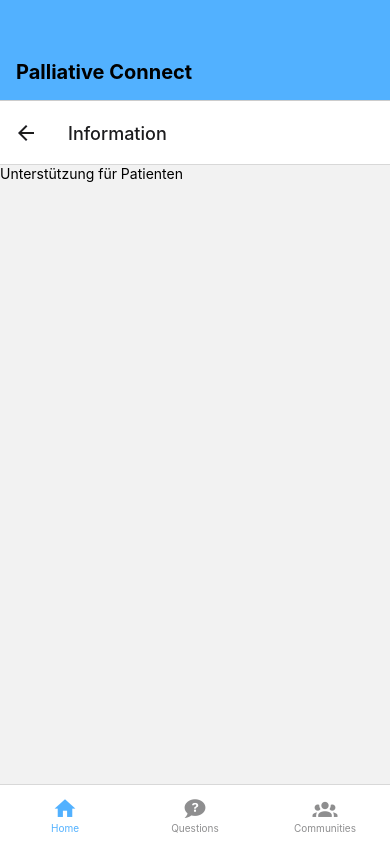
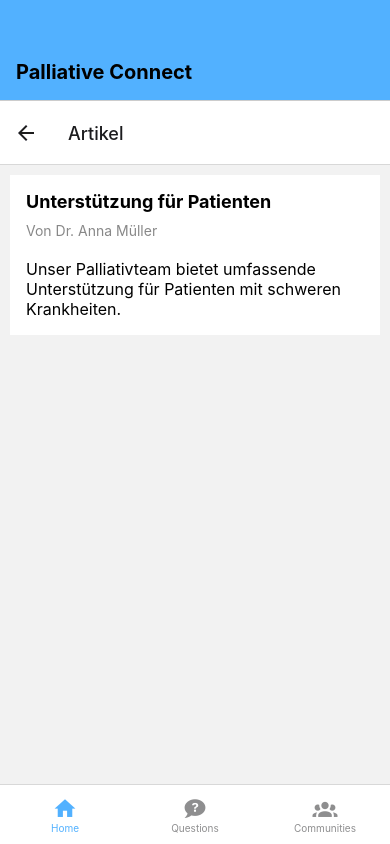
Before and after one commit to simon-metzler/palliative-connect, a React Native app: screen /Infos in a window 390 px wide. Both pictures are taken after a click on the element 195 px from the left and 236 px from the top of the page. Built offline with nearby package versions, Linux system fonts and the light colour scheme.

Commit message:
added information view

```diff
--- a/app.json
+++ b/app.json
@@ -25,6 +25,12 @@
     },
     "web": {
       "favicon": "./assets/favicon.png"
-    }
+    },
+    "extra": {
+      "eas": {
+        "projectId": "a85e5737-4bdd-4487-8d2e-d39557b71366"
+      }
+    },
+    "owner": "shymoon"
   }
 }
--- a/components/bottom-tabs.js
+++ b/components/bottom-tabs.js
@@ -4,7 +4,6 @@
 import Communities from '../screens/communities';
 import QuestionPortal from '../screens/question-portal';
 import HomeStack from '../routes/homeStack';
-import { createAppContainer } from 'react-navigation';
 
 const Tab = createBottomTabNavigator();
 
--- a/components/information.js
+++ b/components/information.js
@@ -1,15 +1,39 @@
 import React from 'react';
-import { View, Text } from 'react-native';
+import { View, Text, StyleSheet } from 'react-native';
 
 const Information = ({ route }) => {
 
     const { item } = route.params;
 
     return (
-        <View>
-            <Text>{item.title}</Text>
+        <View style={styles.container}>
+            <Text style={styles.title}>{ item.title }</Text>
+            <Text style={styles.author}>Von { item.author }</Text>
+            <Text style={styles.text}>{ item.text }</Text>
         </View>
     );
 };
 
+
+const styles = StyleSheet.create({
+    container: {
+        padding: 16,
+        margin: 10,
+        backgroundColor: "#fff",
+    },
+    title: {
+        fontSize: 18,
+        fontWeight: "bold",
+    },
+    author: {
+        marginTop: 10,
+        fontSize: 14,
+        color: "#888",
+    },
+    text: {
+        marginTop: 20,
+        fontSize: 16,
+    }
+});
+
 export default Information;
--- a/components/informationPreview.js
+++ b/components/informationPreview.js
@@ -1,12 +1,21 @@
 import { StyleSheet, View, Text, TouchableOpacity } from 'react-native';
 
 const InformationPreview = ( { item, navigation } ) => {
+
+    const cropText = (text) => {
+        if (text.length > 50) {
+            return text.substring(0, 100) + "...";
+        }
+        return text;
+    }
+
+
     return (
         <TouchableOpacity onPress={() => navigation.navigate("Information", { item: item })}>
         <View style={styles.post}>
             <Text style={styles.title}>{ item.title }</Text>
             <Text style={styles.author}>{ item.author }</Text>
-            <Text>{ item.text }</Text>
+            <Text>{ cropText(item.text) }</Text>
         </View>
         </TouchableOpacity>
     );
--- a/routes/homeStack.js
+++ b/routes/homeStack.js
@@ -8,8 +8,8 @@
 const HomeStack = () => {
     return (
             <stack.Navigator>
-                <stack.Screen name="Home" component={Home}/>
-                <stack.Screen name="Information" component={Information}/>
+                <stack.Screen name="Home" component={Home} options={{title: "Infos"}}/>
+                <stack.Screen name="Information" component={Information} options={{title: "Artikel"}}/>
             </stack.Navigator>
     );
 }
```
